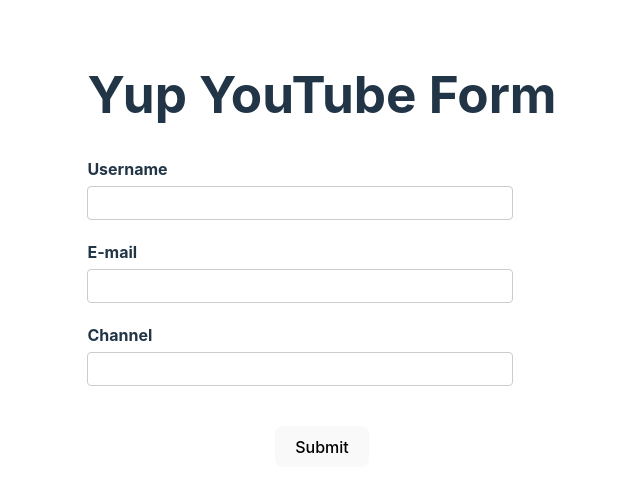
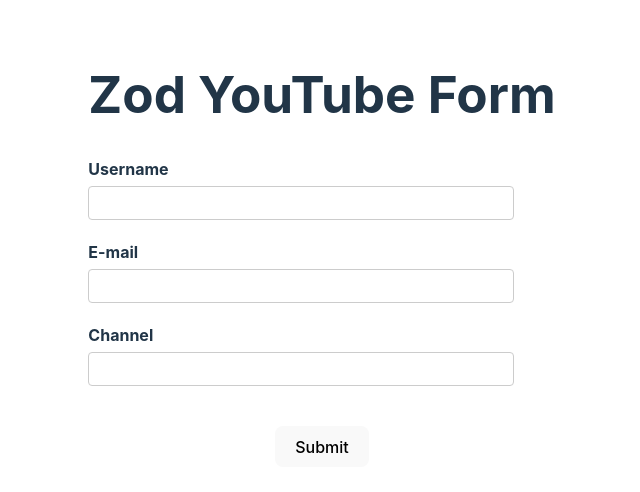
Before and after one commit to Shahrukh-elRed/react-hook-form-demo, a React (Create React App) app: page / in a window 1280 px wide. Shown: the top 492 px of the page, without its empty margins (318-958 px from the left). Built offline with nearby package versions, Linux system fonts and the light colour scheme.

Commit message:
zod integration

```diff
--- a/package.json
+++ b/package.json
@@ -12,7 +12,8 @@
     "react-hook-form": "^7.52.1",
     "react-scripts": "5.0.1",
     "web-vitals": "^2.1.4",
-    "yup": "^1.4.0"
+    "yup": "^1.4.0",
+    "zod": "^3.23.8"
   },
   "scripts": {
     "start": "react-scripts start",
--- a/src/App.js
+++ b/src/App.js
@@ -1,12 +1,14 @@
 import "./App.css";
-import { YupYouTubeForm } from "./components/YupYouTubeForm";
+import { ZodYouTubeForm } from "./components/ZodYoutubeForm";
+// import { YupYouTubeForm } from "./components/YupYouTubeForm";
 // import YoutubeForm from "./components/YoutubeForm";
 
 function App() {
   return (
     <div>
       {/* <YoutubeForm /> */}
-      <YupYouTubeForm />
+      {/* <YupYouTubeForm /> */}
+      <ZodYouTubeForm />
     </div>
   );
 }
--- /dev/null
+++ b/src/components/ZodYoutubeForm.jsx
@@ -0,0 +1,58 @@
+import { useForm } from "react-hook-form";
+import { zodResolver } from "@hookform/resolvers/zod";
+import { z } from "zod";
+
+const schema = z.object({
+  username: z.string().nonempty("Username is required"),
+  email: z
+    .string()
+    .nonempty("Email is required")
+    .email("Email format is not valid"),
+  channel: z.string().nonempty("Channel is required"),
+});
+
+export const ZodYouTubeForm = () => {
+  const form = useForm({
+    defaultValues: {
+      username: "",
+      email: "",
+      channel: "",
+    },
+    resolver: zodResolver(schema),
+  });
+
+  const { register, handleSubmit, formState } = form;
+  const { errors } = formState;
+
+  const onSubmit = (data) => {
+    console.log(data);
+  };
+
+  return (
+    <div>
+      <h1>Zod YouTube Form</h1>
+
+      <form onSubmit={handleSubmit(onSubmit)} noValidate>
+        <div className="form-control">
+          <label htmlFor="username">Username</label>
+          <input type="text" id="username" {...register("username")} />
+          <p className="error">{errors.username?.message}</p>
+        </div>
+
+        <div className="form-control">
+          <label htmlFor="email">E-mail</label>
+          <input type="email" id="email" {...register("email")} />
+          <p className="error">{errors.email?.message}</p>
+        </div>
+
+        <div className="form-control">
+          <label htmlFor="channel">Channel</label>
+          <input type="text" id="channel" {...register("channel")} />
+          <p className="error">{errors.channel?.message}</p>
+        </div>
+
+        <button>Submit</button>
+      </form>
+    </div>
+  );
+};
```
Also changed, not shown: 1 other file (tests, documents, lock files or other folders).
